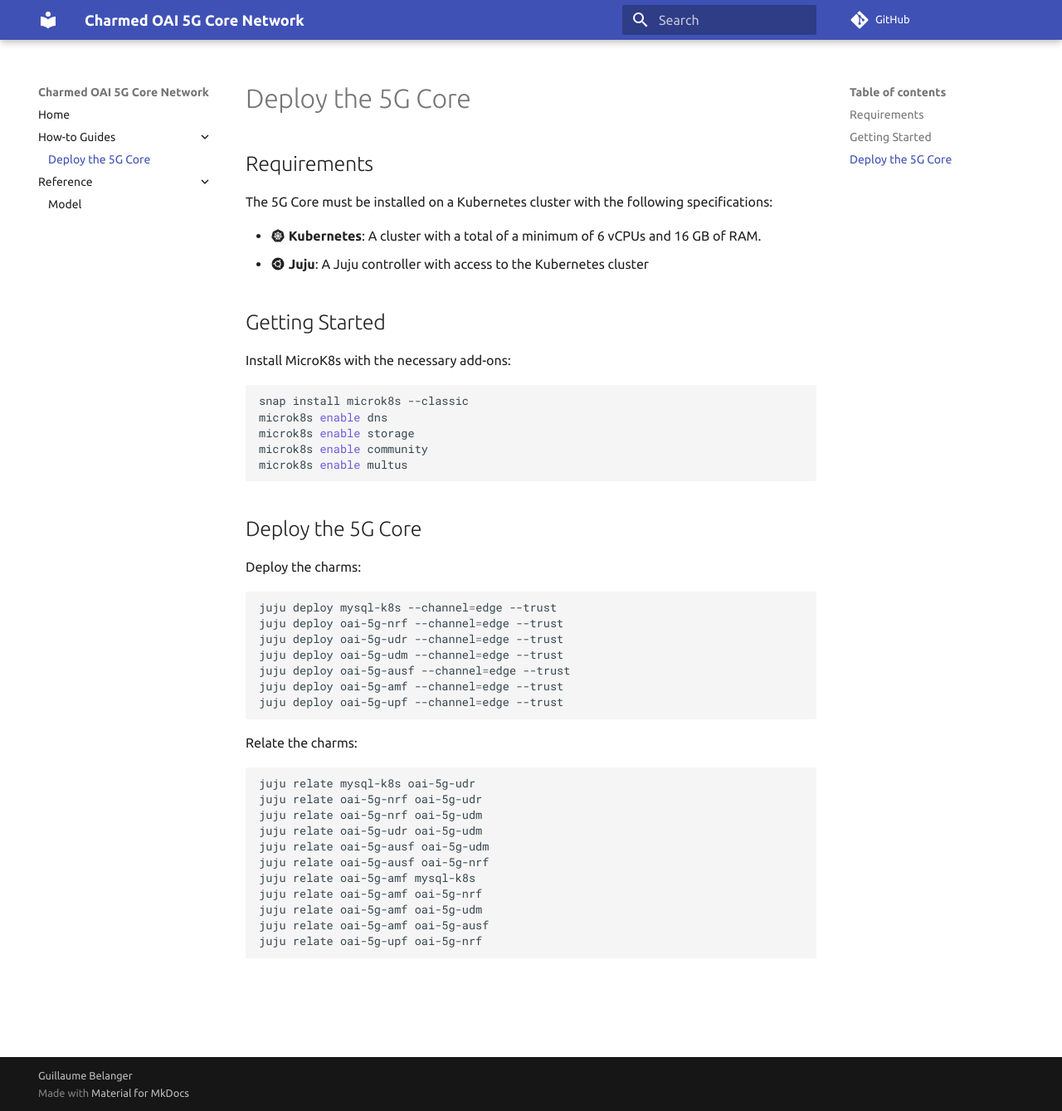
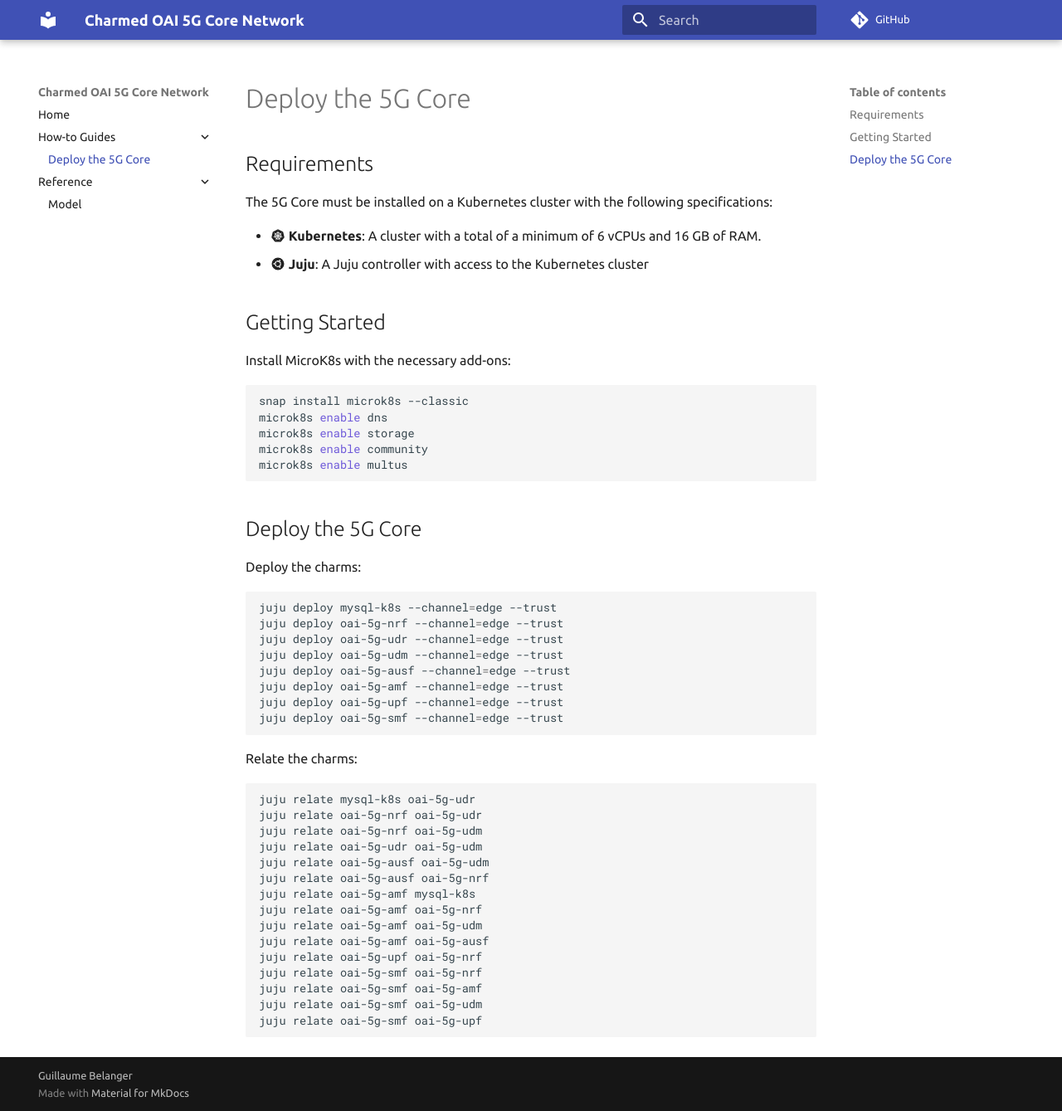
Before and after one commit to gruyaume/charmed-oai-5g, an MkDocs documentation site: the page built from docs/how-to/deploy_charmed_oai_5g.md, in a window 1280 px wide and 1339 px high. Shown: the whole window at 83% size. Built offline with MkDocs 1.6.1 and Material for MkDocs 9.7.7, drawn with Linux system fonts in a browser that asks for light colours; comment, search, counter and statistics services are not loaded.

````diff
--- a/docs/how-to/deploy_charmed_oai_5g.md
+++ b/docs/how-to/deploy_charmed_oai_5g.md
@@ -31,6 +31,7 @@ juju deploy oai-5g-udm --channel=edge --trust
 juju deploy oai-5g-ausf --channel=edge --trust
 juju deploy oai-5g-amf --channel=edge --trust
 juju deploy oai-5g-upf --channel=edge --trust
+juju deploy oai-5g-smf --channel=edge --trust
 ```
 
 Relate the charms:
@@ -47,4 +48,8 @@ juju relate oai-5g-amf oai-5g-nrf
 juju relate oai-5g-amf oai-5g-udm
 juju relate oai-5g-amf oai-5g-ausf
 juju relate oai-5g-upf oai-5g-nrf
+juju relate oai-5g-smf oai-5g-nrf
+juju relate oai-5g-smf oai-5g-amf
+juju relate oai-5g-smf oai-5g-udm
+juju relate oai-5g-smf oai-5g-upf
 ```
````
Also changed, not shown: README.md (+27 -7 lines), docs/reference/model.md (+10 -5 lines).
